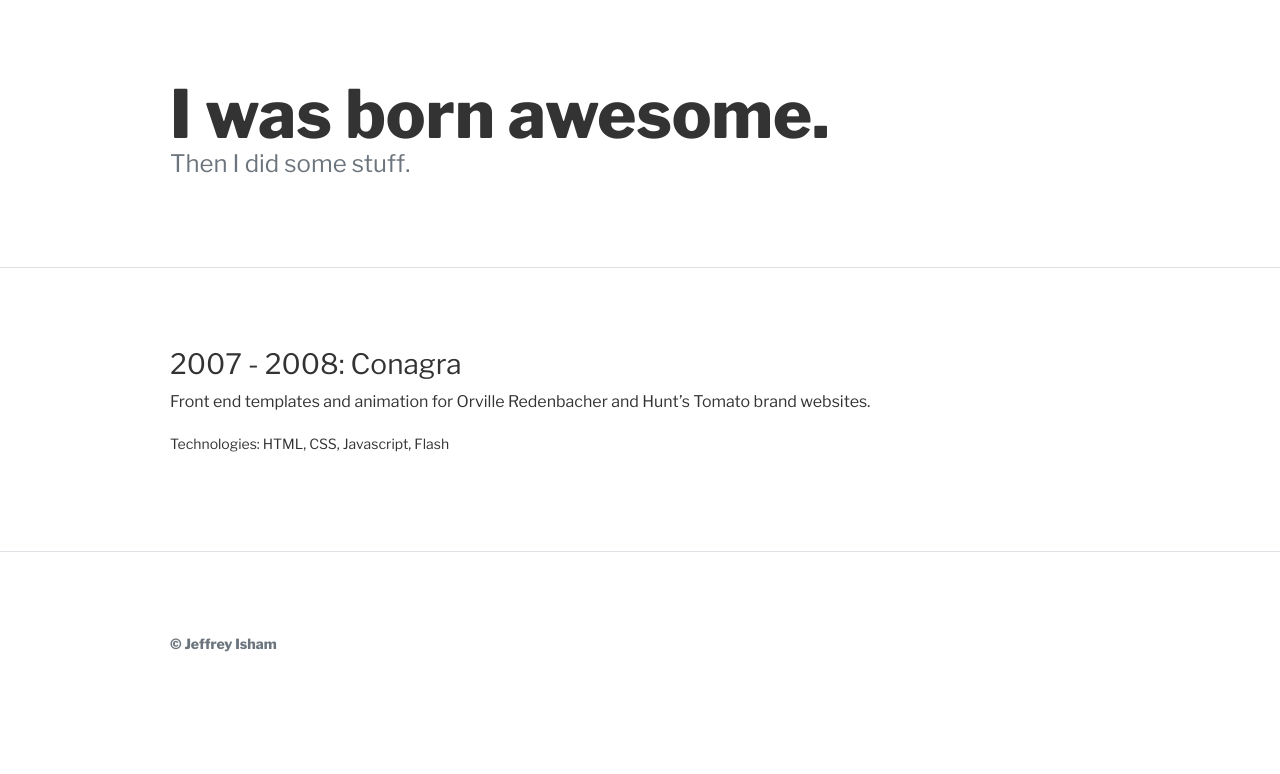
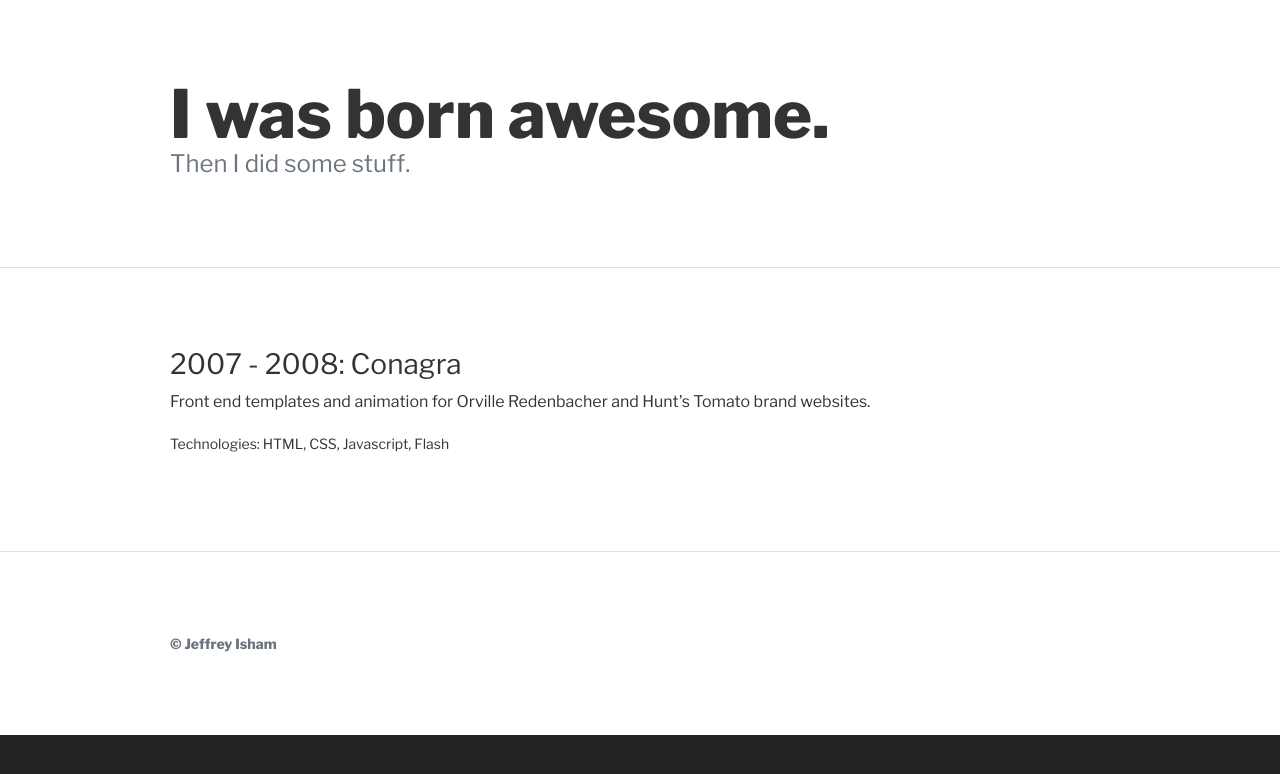
Before and after one commit to jeffreyisham/jeffreyisham.github.io, a Jekyll site: the page built from _work/conagra.md, in a window 1280 px wide. Shown: the top 774 px of the page. Built offline with Jekyll 4.4.1, drawn with Linux system fonts in a browser that asks for light colours.

Commit message:
Update head.html

```diff
--- a/_includes/head.html
+++ b/_includes/head.html
@@ -5,6 +5,8 @@
     <link rel="preconnect" href="https://fonts.gstatic.com" crossorigin>
     <link href="https://fonts.googleapis.com/css2?family=Libre+Franklin:ital,wght@0,300;0,400;0,600;0,800;1,300;1,400;1,600;1,800&display=swap" rel="stylesheet">
     <style>
+      html { background: #222; }
+      body { background: #FFF; }
       body,
       button,
       input,
```
